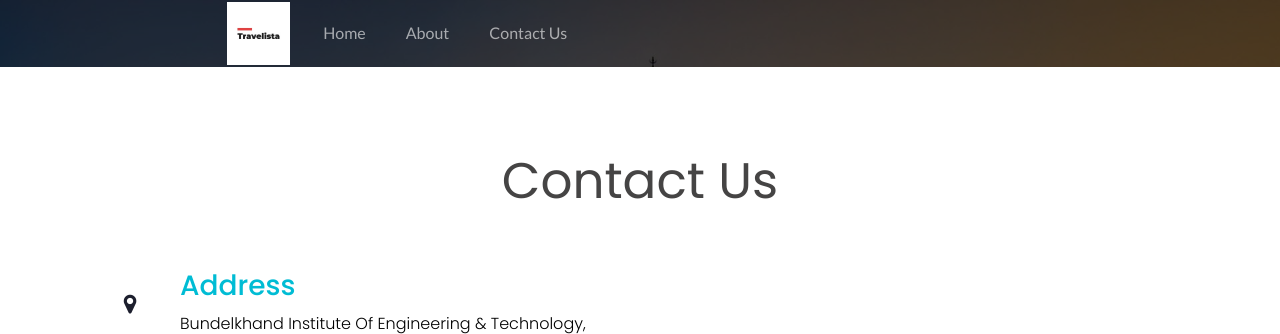
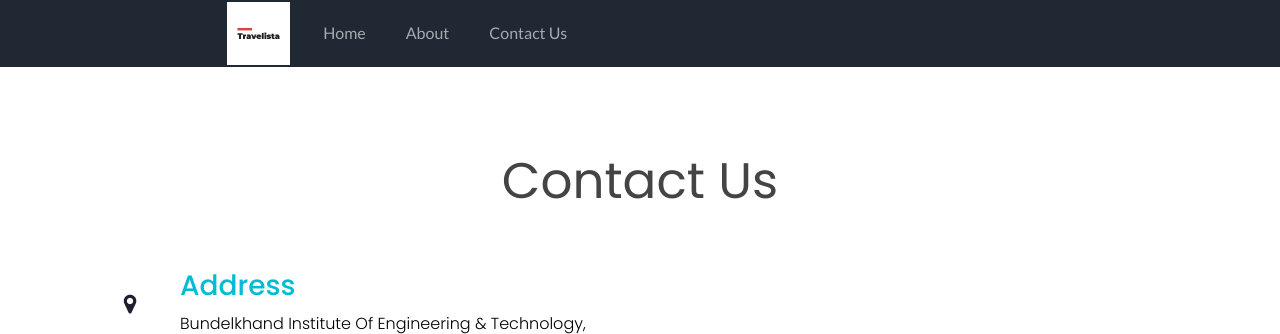
Before and after one commit to codebiet/Travelista, a Django app: page /contact/ in a window 1280 px wide. Shown: the top 334 px of the page. Run offline with Django 3.2, Linux system fonts and the light colour scheme; some libraries are stand-ins or nearby versions; some web fonts are replaced.

Commit message:
add stylesssss

```diff
--- a/Places/static/css/styling.css
+++ b/Places/static/css/styling.css
@@ -174,7 +174,7 @@
     font-size: 13px;
     color:black;
     cursor: pointer;
-    opacity: 0.6;
+    /* opacity: 0.6; */
     transition: 0.5s;
     vertical-align: middle;
 
--- a/Places/static/styling.css
+++ b/Places/static/styling.css
@@ -13,7 +13,7 @@
     display: flex;
     align-items: center;
     justify-content: center;
-    position: sticky;
+    position: relative;
     top: 0%;
     cursor: pointer;
 
@@ -133,7 +133,7 @@
     font-size: 13px;
     color:black;
     cursor: pointer;
-    opacity: 0.6;
+    /* opacity: 0.6; */
     transition: 0.5s;
     vertical-align: middle;
 
@@ -165,7 +165,7 @@
 
 .thumbnail img{
     width: 270px;
-    border: 2px solid black;
+    /* border: 2px solid black; */
     border-radius: 20px;
     margin-top: 18px;
 }
--- a/Places/templates/Places/about.html
+++ b/Places/templates/Places/about.html
@@ -3,7 +3,7 @@
 {% block title %}Travelista | About Us{% endblock %}
 
 {% block content %}
-<nav class="navbar bg height-nav-resp" style="position: inherit;">
+<nav class="navbar height-nav-resp" style="position: inherit; background-color: #202834;">
         <ul class="nav-list v-class-resp">
             <div class="logo"><img src="{% static '/images/logo.jpg' %}" alt="logo" class="lolo"></div>
             <li class="listItem"><a href="{% url 'index' %}">Home</a></li>
--- a/Places/templates/Places/contact.html
+++ b/Places/templates/Places/contact.html
@@ -3,7 +3,7 @@
 {% block title %}Travelista | Contact Us{% endblock %}
 
 {% block content %}
-<nav class="navbar bg height-nav-resp ">
+<nav class="navbar height-nav-resp" style="background-color: #202834;">
         <ul class="nav-list v-class-resp">
             <div class="logo"><img src="{% static '/images/logo.jpg' %}" alt="logo" class="lolo"></div>
             <li class="listItem"><a href="{% url 'index' %}">Home</a></li>
```
